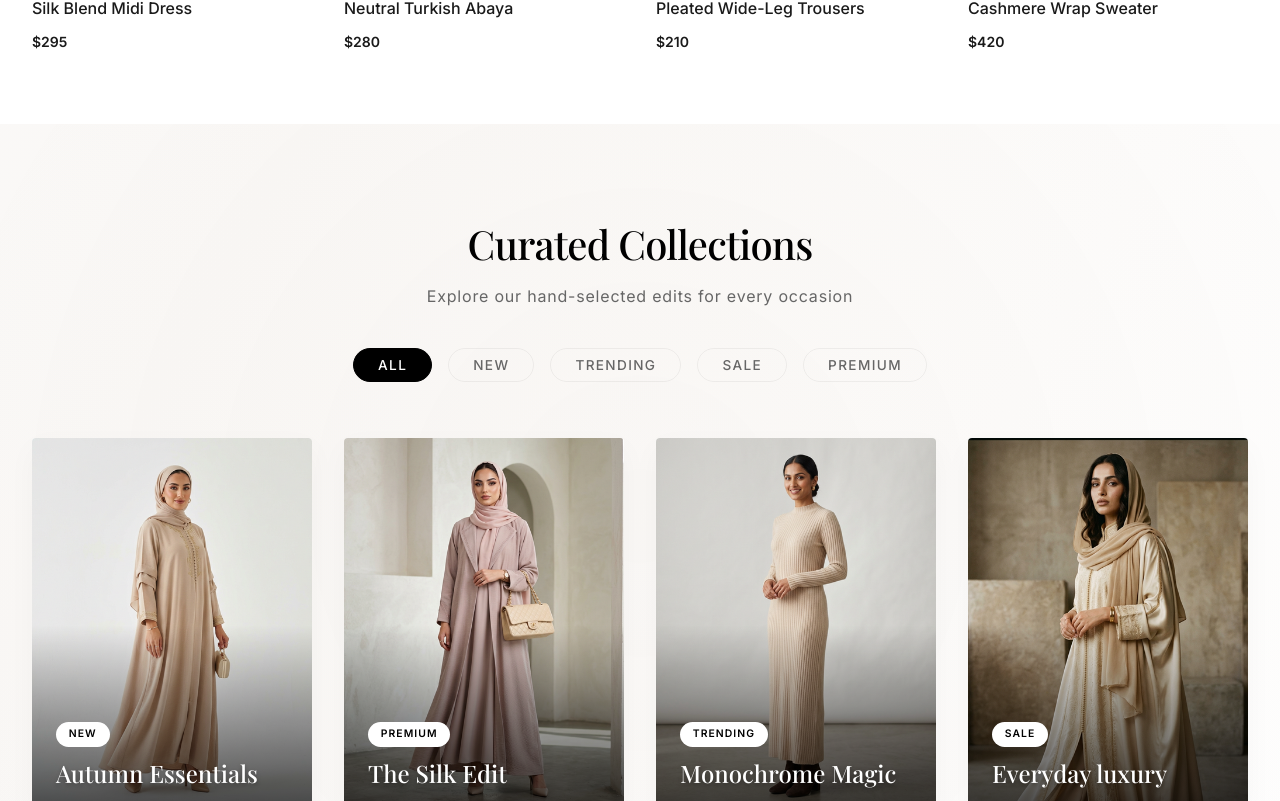
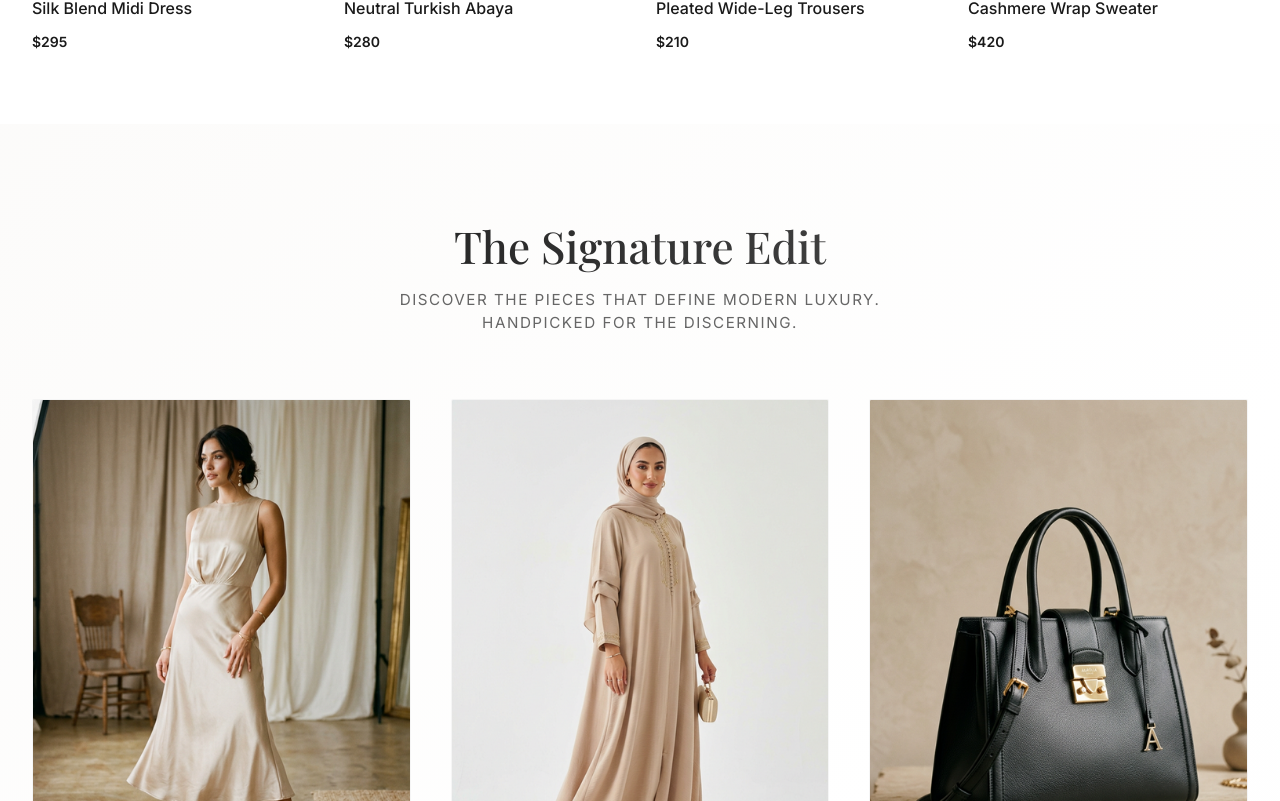
Before and after one commit to mahe-laqa/luxeaura, a React (Vite) app: page / in a window 1280 px wide. Shown: the part 5479-6280 px from the top of the page. Built offline with nearby package versions, Linux system fonts and the light colour scheme.

Commit message:
fix: remove visually duplicate trending collections section from homepage

```diff
--- a/src/pages/HomePage.jsx
+++ b/src/pages/HomePage.jsx
@@ -8,7 +8,7 @@ import Lookbook from '../components/Lookbook';
 import Bestsellers from '../components/Bestsellers';
 import FeaturedProducts from '../components/FeaturedProducts';
 import FeaturedCollection from '../components/FeaturedCollection';
-import TrendingCollections from '../components/TrendingCollections';
+
 import Testimonials from '../components/Testimonials';
 import SocialFeed from '../components/SocialFeed';
 import Newsletter from '../components/Newsletter';
@@ -46,7 +46,7 @@ const HomePage = () => {
 
             <Bestsellers />
             <FeaturedProducts />
-            <TrendingCollections />
+
             <FeaturedCollection />
             <Testimonials />
 
```
